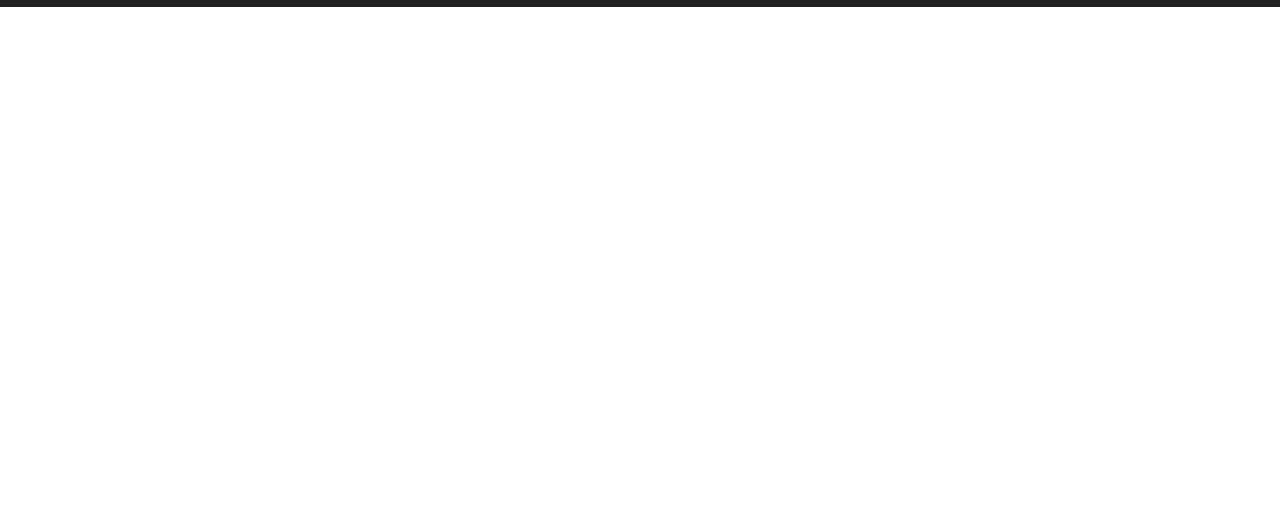
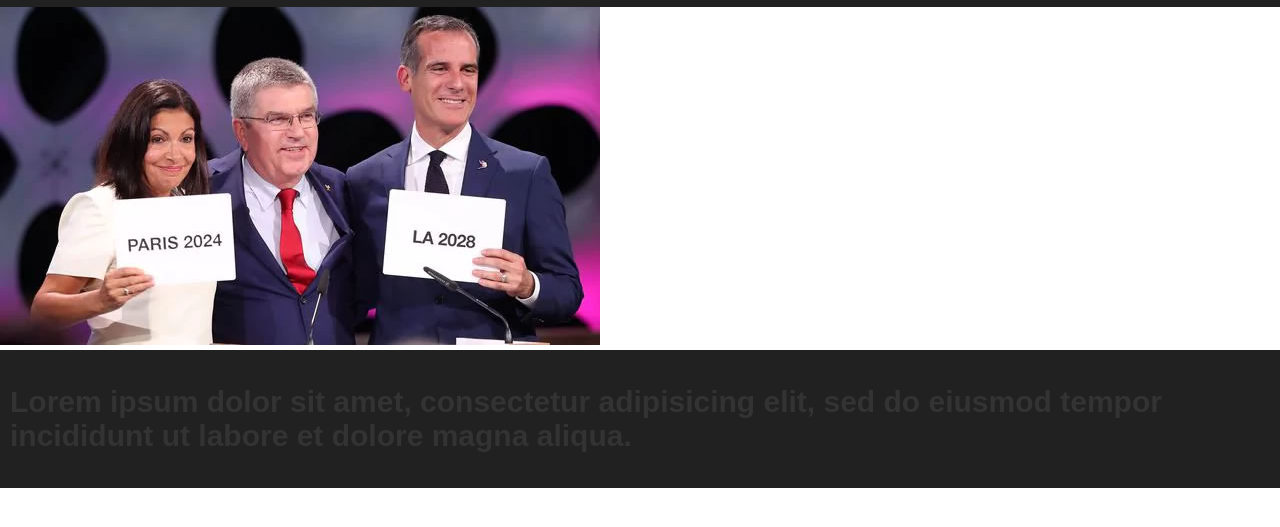
Before and after one commit to octavioday/primer-repo, a plain HTML site: page Index.html in a window 1280 px wide. Shown: the part 61-588 px from the top of the page. Drawn offline with Linux system fonts and the light colour scheme.

Commit message:
Aprendiendo etiqueta <figure>

```diff
--- a/Index.html
+++ b/Index.html
@@ -26,5 +26,22 @@
 			</ul>
 		</header>
 
+		<!-- CUERPO -->
+		<main id="content"> <!-- La etiqueta main no se puede repetir en todo el html -->
+
+			<!-- NOTICIA DESTACADA -->
+			<figure>
+				<img src="img/juegos-olimpicos.jpg" alt="Juegos Olímpicos">
+				<figcaption>
+					<h2>Lorem ipsum dolor sit amet, consectetur adipisicing elit, sed do eiusmod
+					tempor incididunt ut labore et dolore magna aliqua.</h2>
+				</figcaption>
+			</figure>
+		</main>
+
+		<!-- PIE DE PAGINA -->
+		<footer id="copyright">
+
+		</footer>
 	</body>
 </html>
--- a/css/style.css
+++ b/css/style.css
@@ -77,3 +77,16 @@
 	color: #FFFFFF;
 	background-color: #AAAAAA;
 }
+
+#content figure {
+	margin: 0;
+}
+
+#content figure figcaption {
+	background-color: #212121;
+	padding: 10px;
+}
+
+#content figure figcaption h2 {
+
+}
```
